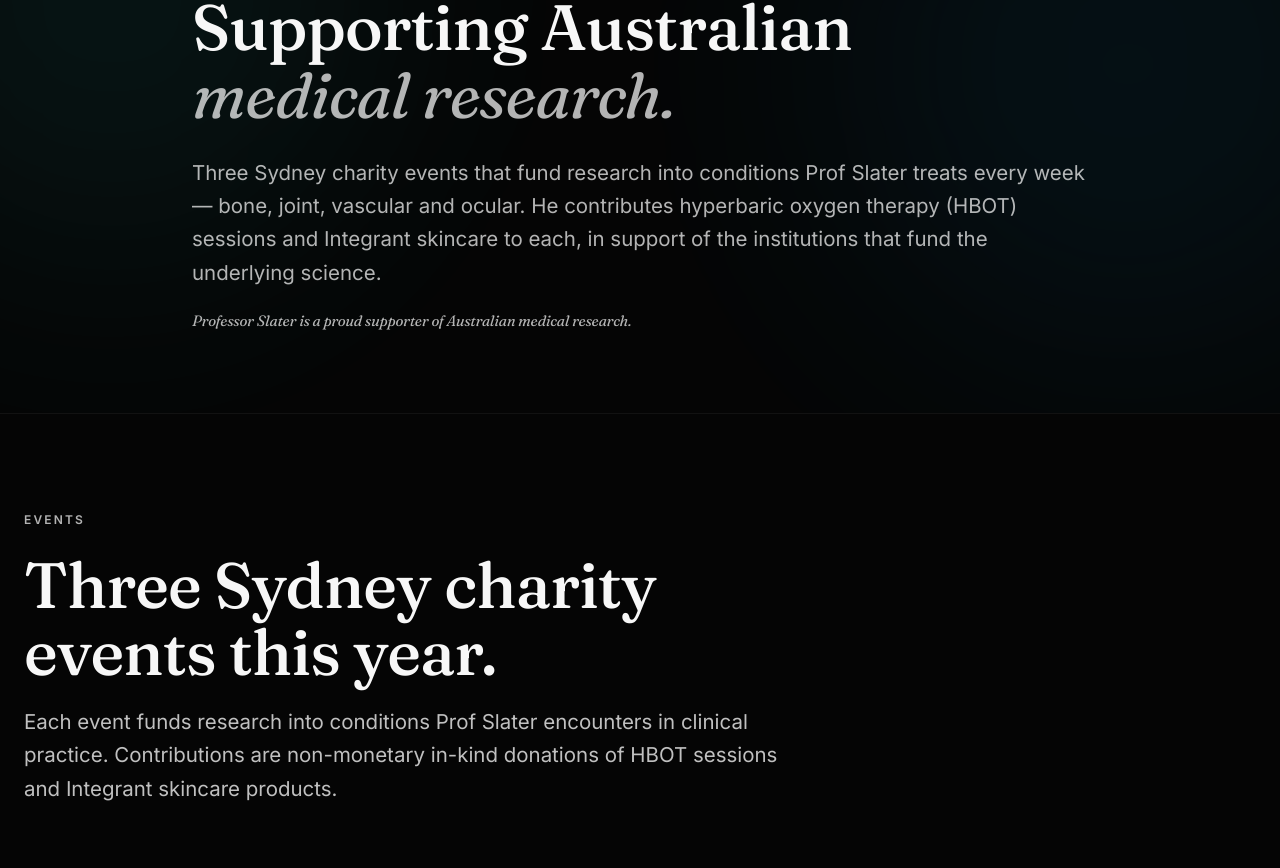
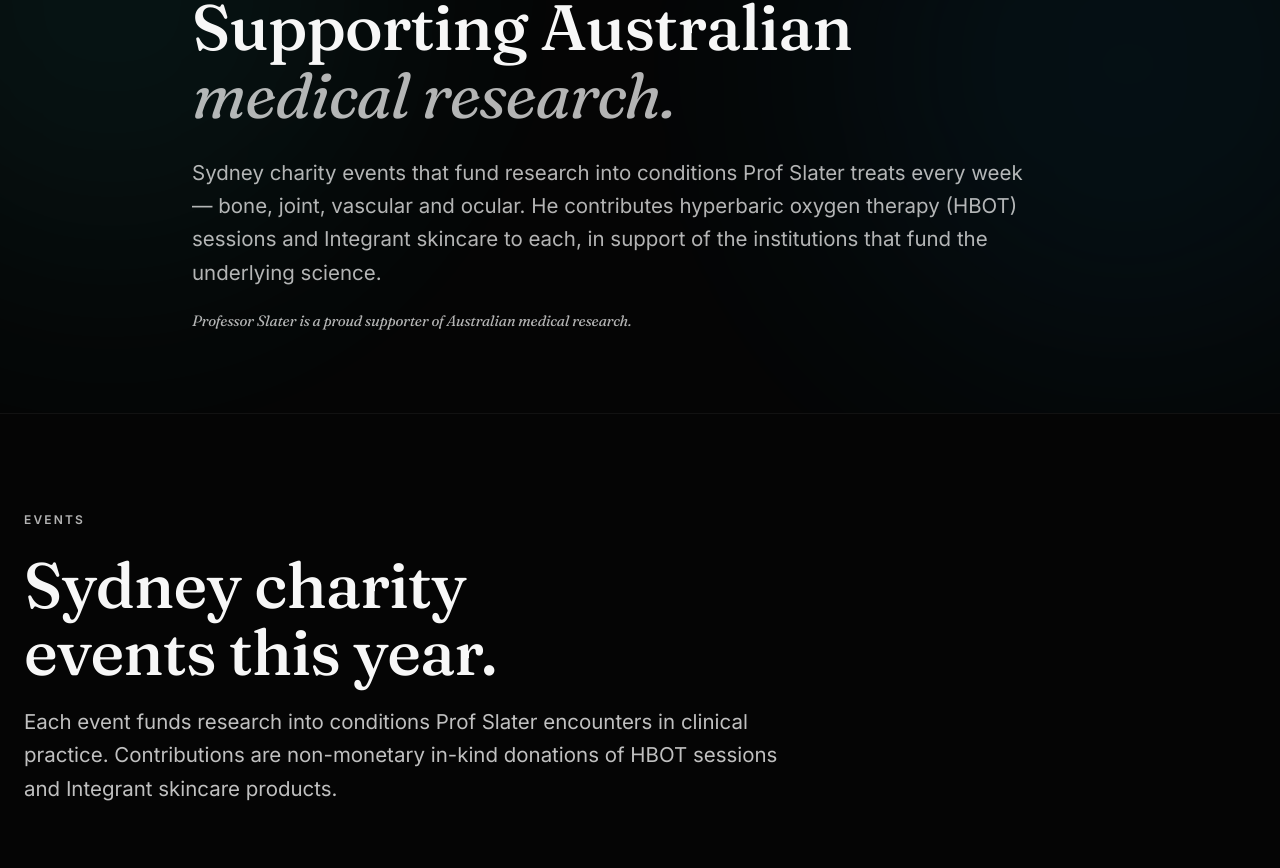
Before and after one commit to integrant-biotechnology/prof-gordon-slater, a React (Vite) app: page /giving in a window 1280 px wide. Shown: the part 281-1149 px from the top of the page. Built offline with nearby package versions, Linux system fonts and the light colour scheme; no server answers.

Commit message:
Drop event count from giving page headings

```diff
--- a/src/data/giving.ts
+++ b/src/data/giving.ts
@@ -10,7 +10,7 @@ export const GIVING_PLEDGE =
 
 /** Intro paragraph for the /giving page. */
 export const GIVING_INTRO =
-  'Three Sydney charity events that fund research into conditions Prof Slater treats every week — bone, joint, vascular and ocular. He contributes hyperbaric oxygen therapy (HBOT) sessions and Integrant skincare to each, in support of the institutions that fund the underlying science.';
+  'Sydney charity events that fund research into conditions Prof Slater treats every week — bone, joint, vascular and ocular. He contributes hyperbaric oxygen therapy (HBOT) sessions and Integrant skincare to each, in support of the institutions that fund the underlying science.';
 
 /** Closing pledge paragraph for the /giving page. */
 export const GIVING_CLOSE =
--- a/src/pages/Giving.tsx
+++ b/src/pages/Giving.tsx
@@ -163,7 +163,7 @@ const GivingEvents = () => (
       <SectionHeading
         id="events-heading"
         eyebrow="Events"
-        title="Three Sydney charity events this year."
+        title="Sydney charity events this year."
         intro="Each event funds research into conditions Prof Slater encounters in clinical practice. Contributions are non-monetary in-kind donations of HBOT sessions and Integrant skincare products."
         className="mb-12 md:mb-16"
       />
```
